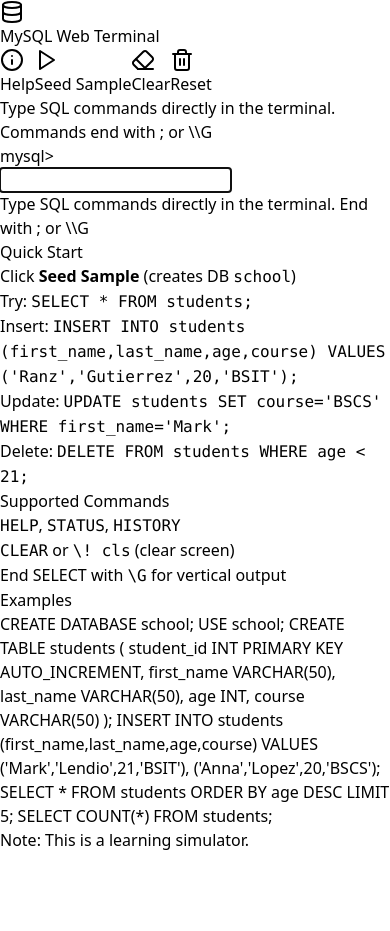
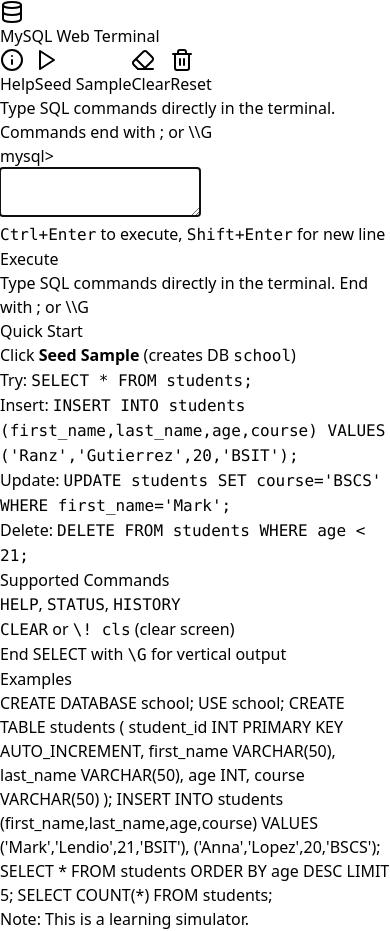
Before and after one commit to maxxNcode/mysql-terminal-sim, a React (Vite) app: page / in a window 390 px wide. Before the commit the page ends 852 px from the top, so only its background shows below. Built offline with nearby package versions, Linux system fonts and the light colour scheme.

Commit message:
Improve terminal output formatting: Preserve whitespace indentation in command output and set terminal height to 75vh for better mobile experience

```diff
--- a/src/MySQLTerminalSimulator.jsx
+++ b/src/MySQLTerminalSimulator.jsx
@@ -591,6 +591,7 @@
   const [command, setCommand] = useState('');
   const outputRef = useRef(null);
   const inputRef = useRef(null);
+  const commandContainerRef = useRef(null);
 
   // Auto-scroll to bottom when output changes
   useEffect(() => {
@@ -598,6 +599,21 @@
       outputRef.current.scrollTop = outputRef.current.scrollHeight;
     }
   }, [output]);
+
+  // Auto-resize textarea and scroll to bottom when command changes
+  useEffect(() => {
+    if (inputRef.current && commandContainerRef.current) {
+      // Reset height to auto to get the correct scrollHeight
+      inputRef.current.style.height = 'auto';
+
+      // Calculate new height with higher max limit (300px instead of 150px)
+      const newHeight = Math.min(Math.max(inputRef.current.scrollHeight, 30), 400);
+      inputRef.current.style.height = newHeight + 'px';
+
+      // Scroll the command container to bottom
+      commandContainerRef.current.scrollTop = commandContainerRef.current.scrollHeight;
+    }
+  }, [command]);
 
   // Focus input on load
   useEffect(() => {
@@ -617,6 +633,7 @@
     setEngine(e);
     if (res.clearScreen) setOutput([]);
     if (res.out) {
+      // Preserve formatting for the command and output
       appendOut(`mysql> ${stmt}\n${res.out}`);
     } else {
       appendOut(`mysql> ${stmt}`);
@@ -636,11 +653,32 @@
   }
 
   function handleKeyDown(e) {
-    if (e.key === 'Enter' && !e.shiftKey) {
+    // Handle Ctrl+Enter to execute command
+    if (e.ctrlKey && e.key === 'Enter') {
       e.preventDefault();
       if (command.trim()) {
         handleCommandSubmit(e);
       }
+      return;
+    }
+
+    // Handle Ctrl+L for clear
+    if ((e.ctrlKey || e.metaKey) && e.key.toLowerCase() === 'l') {
+      e.preventDefault();
+      setOutput([]);
+    }
+
+    // Handle Shift+Enter for new line (default behavior in textarea)
+    if (e.key === 'Enter' && e.shiftKey) {
+      // Allow default behavior (new line)
+      return;
+    }
+
+    // Handle Enter alone - prevent default and add new line
+    if (e.key === 'Enter' && !e.shiftKey) {
+      e.preventDefault();
+      // Add new line to the command
+      setCommand(prev => prev + '\n');
     }
   }
 
@@ -694,25 +732,37 @@
             <div className="font-mono text-xs text-slate-400 mb-2 hidden sm:block">Type SQL commands directly in the terminal. Commands end with <span className="text-slate-200">;</span> or <span className="text-slate-200">\\G</span></div>
             <div
               ref={outputRef}
-              className="bg-black rounded-lg sm:rounded-xl p-2 sm:p-3 h-48 sm:h-64 md:h-[420px] overflow-auto border border-white/10 font-mono text-sm"
+              className="bg-black rounded-lg sm:rounded-xl p-2 sm:p-3 h-[75vh] overflow-auto border border-white/10 font-mono text-sm"
             >
               {output.map((line, i) => (
-                <div key={i} className="whitespace-pre-wrap">{line}</div>
+                // Preserve whitespace formatting with whitespace-pre-wrap
+                <div key={i} className="whitespace-pre-wrap leading-relaxed">{line}</div>
               ))}
-              <div className="flex items-start mt-1">
-                <span className="mr-1">mysql&gt;</span>
-                <form onSubmit={handleCommandSubmit} className="flex-1">
-                  <input
+              <div ref={commandContainerRef} className="flex items-start mt-1 overflow-auto">
+                <span className="mr-1 flex-shrink-0">mysql&gt;</span>
+                <form onSubmit={handleCommandSubmit} className="flex-1 flex">
+                  <textarea
                     ref={inputRef}
-                    type="text"
                     value={command}
                     onChange={(e) => setCommand(e.target.value)}
                     onKeyDown={handleKeyDown}
-                    className="bg-transparent border-none outline-none flex-1 w-full"
+                    className="bg-transparent border-none outline-none flex-1 resize-none overflow-hidden min-h-[30px]"
                     spellCheck={false}
                   />
                 </form>
               </div>
+            </div>
+            <div className="mt-2 flex justify-between items-center">
+              <div className="text-xs text-slate-400">
+                <kbd className="bg-gray-700 px-1 rounded">Ctrl+Enter</kbd> to execute, <kbd className="bg-gray-700 px-1 rounded">Shift+Enter</kbd> for new line
+              </div>
+              <button
+                onClick={handleCommandSubmit}
+                disabled={!command.trim()}
+                className="px-3 py-1 bg-indigo-600 hover:bg-indigo-500 disabled:bg-gray-600 disabled:cursor-not-allowed rounded text-sm font-medium"
+              >
+                Execute
+              </button>
             </div>
             <div className="mt-2 sm:mt-3 font-mono text-xs text-slate-400 sm:hidden">
               Type SQL commands directly in the terminal. End with <span className="text-slate-200">;</span> or <span className="text-slate-200">\\G</span>
```
